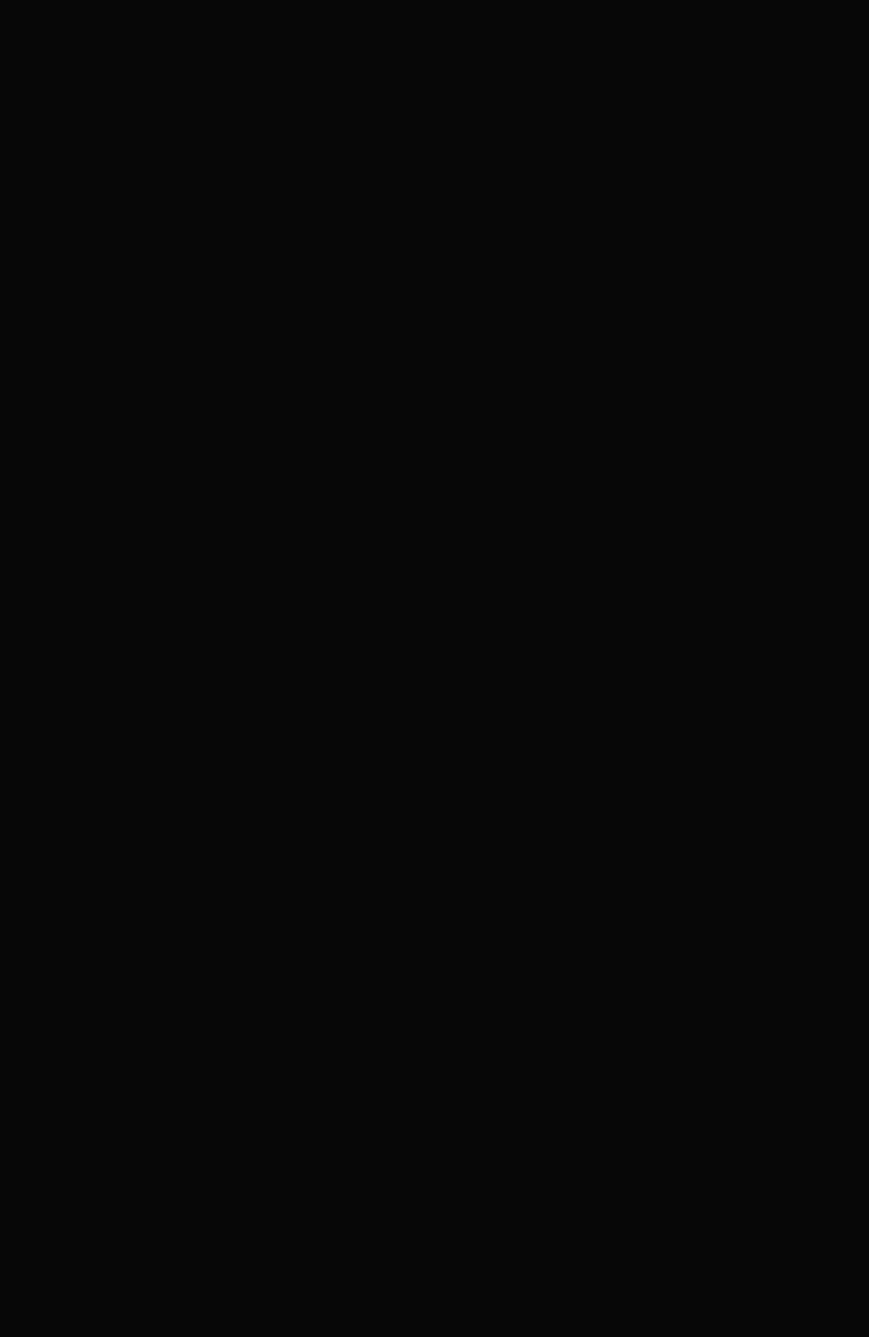
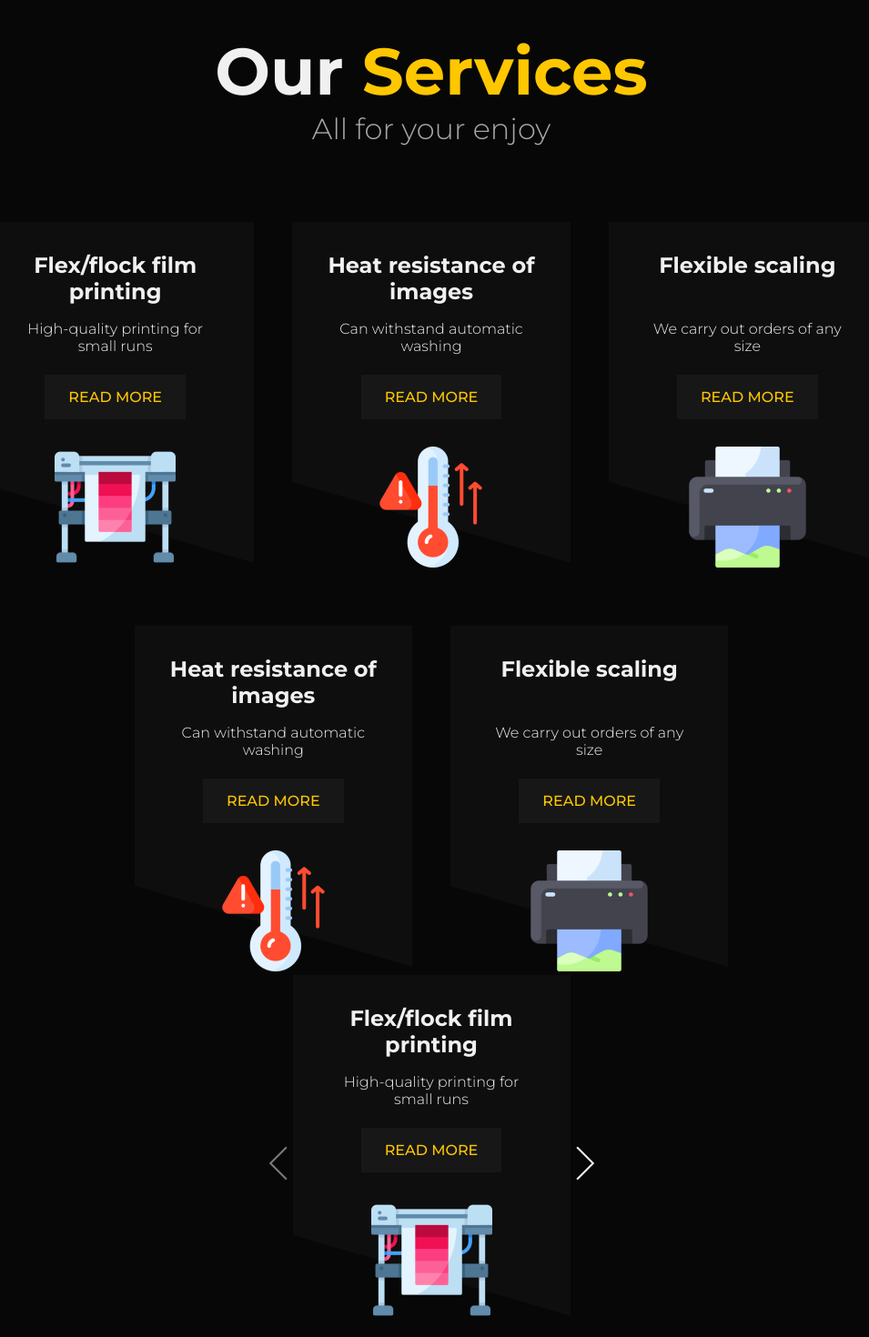
Before and after one commit to Studiya/masons-branding, a Vue app: page / in a window 1280 px wide. Shown: the part 1000-2470 px from the top of the page at 91% size, without its empty margins (166-1121 px from the left). Before the commit the page ends 1034 px from the top, so only its background shows below. Built offline with nearby package versions, Linux system fonts and the light colour scheme.

Commit message:
services section adapt

```diff
--- a/src/assets/styles/_base.scss
+++ b/src/assets/styles/_base.scss
@@ -63,15 +63,40 @@ h1 {
 h2 {
   font-size: 72px;
   font-weight: 700;
+
+  @media screen and (max-width: $bp-tablet) {
+    font-size: 50px;
+  }
+
+  @media screen and (max-width: $bp-mobile) {
+    font-size: 30px;
+    font-weight: 600;
+  }
 }
 
 h3 {
   font-size: 48px;
   font-weight: 600;
+
+  @media screen and (max-width: $bp-tablet) {
+    font-size: 42px;
+  }
+
+  @media screen and (max-width: $bp-mobile) {
+    font-size: 30px;
+  }
 }
 
 .subtitle {
   color: var(--color-grey);
   font-size: 32px;
   font-weight: 300;
+
+  @media screen and (max-width: $bp-tablet) {
+    font-size: 24px;
+  }
+
+  @media screen and (max-width: $bp-mobile) {
+    font-size: 16px;
+  }
 }
--- a/src/components/sections/HeroSection.vue
+++ b/src/components/sections/HeroSection.vue
@@ -14,6 +14,14 @@
 .hero {
   min-height: calc(100vh - 150px);
   margin-bottom: 150px;
+
+  @media screen and (max-width: $bp-medium) {
+    margin-bottom: 100px;
+  }
+
+  @media screen and (max-width: $bp-tablet) {
+    margin-bottom: 56px;
+  }
 
   @media screen and (max-width: $bp-mobile) {
     margin-bottom: 34px;
--- a/src/components/sections/ServicesSection.vue
+++ b/src/components/sections/ServicesSection.vue
@@ -12,12 +12,34 @@
             <img class="services__item-img" :src="item.imgSrc" :alt="item.imgAlt" />
           </li>
         </ul>
+        <Carousel class="services__list services__list_mobile" v-bind="settings">
+          <Slide v-for="item in servicesList" :key="item.id">
+            <div class="services__item services__item_mobile">
+              <h3 class="services__item-title">{{ item.title }}</h3>
+              <p class="services__item-subtitle">{{ item.subtitle }}</p>
+              <button class="services__item-btn btn btn_grey" type="button">read more</button>
+              <img class="services__item-img" :src="item.imgSrc" :alt="item.imgAlt" />
+            </div>
+          </Slide>
+          <template #addons>
+            <Navigation />
+          </template>
+        </Carousel>
       </div>
     </div>
   </section>
 </template>
 
 <script setup>
+import 'vue3-carousel/dist/carousel.css'
+import { Carousel, Slide, Navigation } from 'vue3-carousel'
+
+const settings = {
+  itemsToShow: 1,
+  itemsToScroll: 1,
+  snapAlign: 'center'
+}
+
 const servicesList = [
   {
     id: 0,
@@ -62,6 +84,10 @@ const servicesList = [
   margin-bottom: 150px;
   .wrapper {
     max-width: 1090px;
+
+    @media screen and (max-width: $bp-large) {
+      max-width: 1000px;
+    }
   }
 
   &__inner {
@@ -74,12 +100,26 @@ const servicesList = [
 
   &__list {
     @include flex(flex, row, center, flex-start, wrap, 60px 42px);
+
+    &_mobile {
+      display: block;
+      max-width: 305px;
+      margin: 0 auto;
+    }
   }
 
   &__item {
     flex-basis: calc((100% - 42px * 2) / 3);
     position: relative;
     padding: 33px 60px 0;
+
+    @media screen and (max-width: $bp-large) {
+      padding: 33px 36px 0;
+    }
+
+    &_mobile {
+      flex-basis: auto;
+    }
 
     &:after {
       content: '';
--- a/src/views/HomeView.vue
+++ b/src/views/HomeView.vue
@@ -1,8 +1,8 @@
 <template>
   <main class="main-page">
     <HeroSection />
-    <!-- <ServicesSection />
-    <ExamplesSection />
+    <ServicesSection />
+    <!-- <ExamplesSection />
     <SpecialOffersSection />
     <TopSalesSection />
     <CatalogSection />
```
